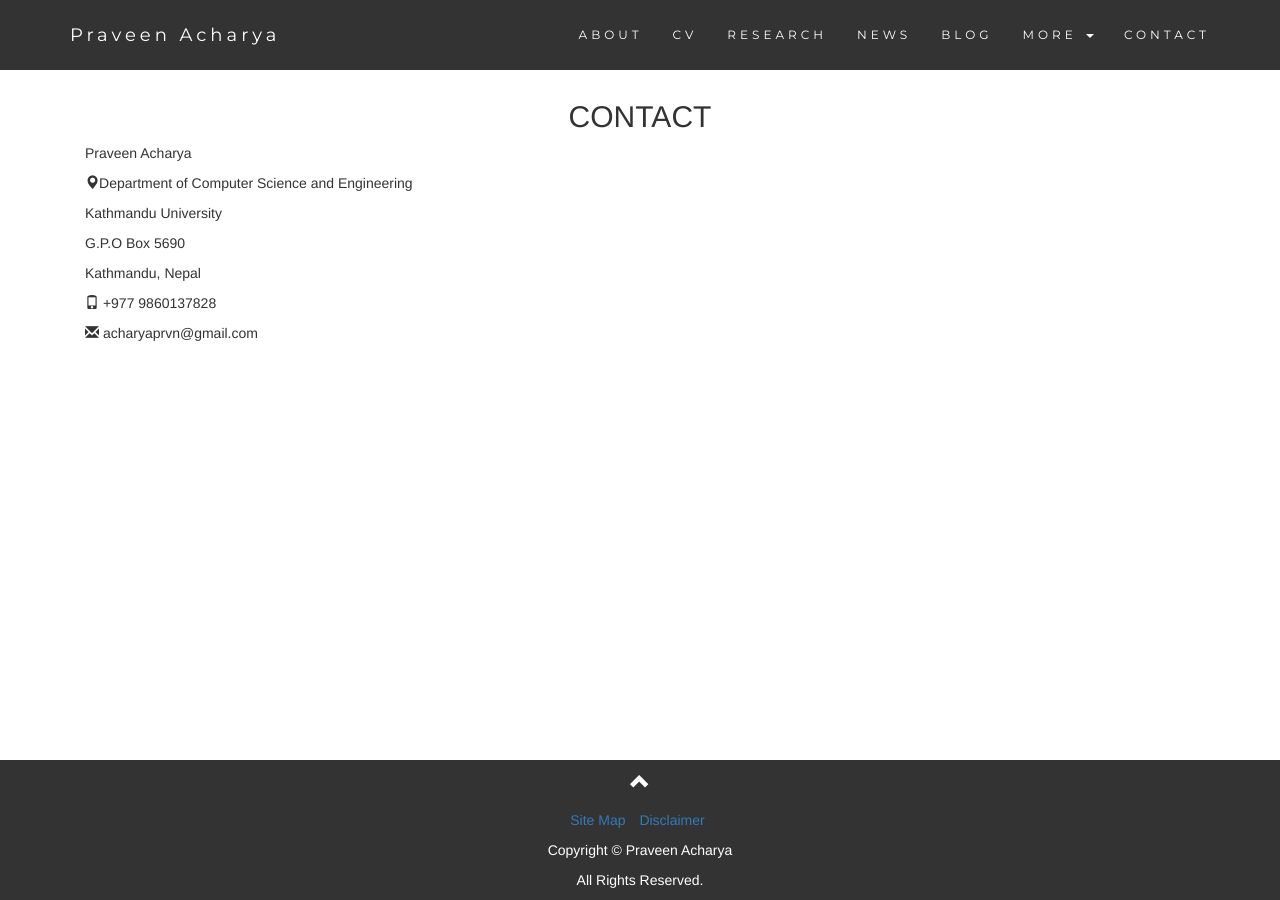
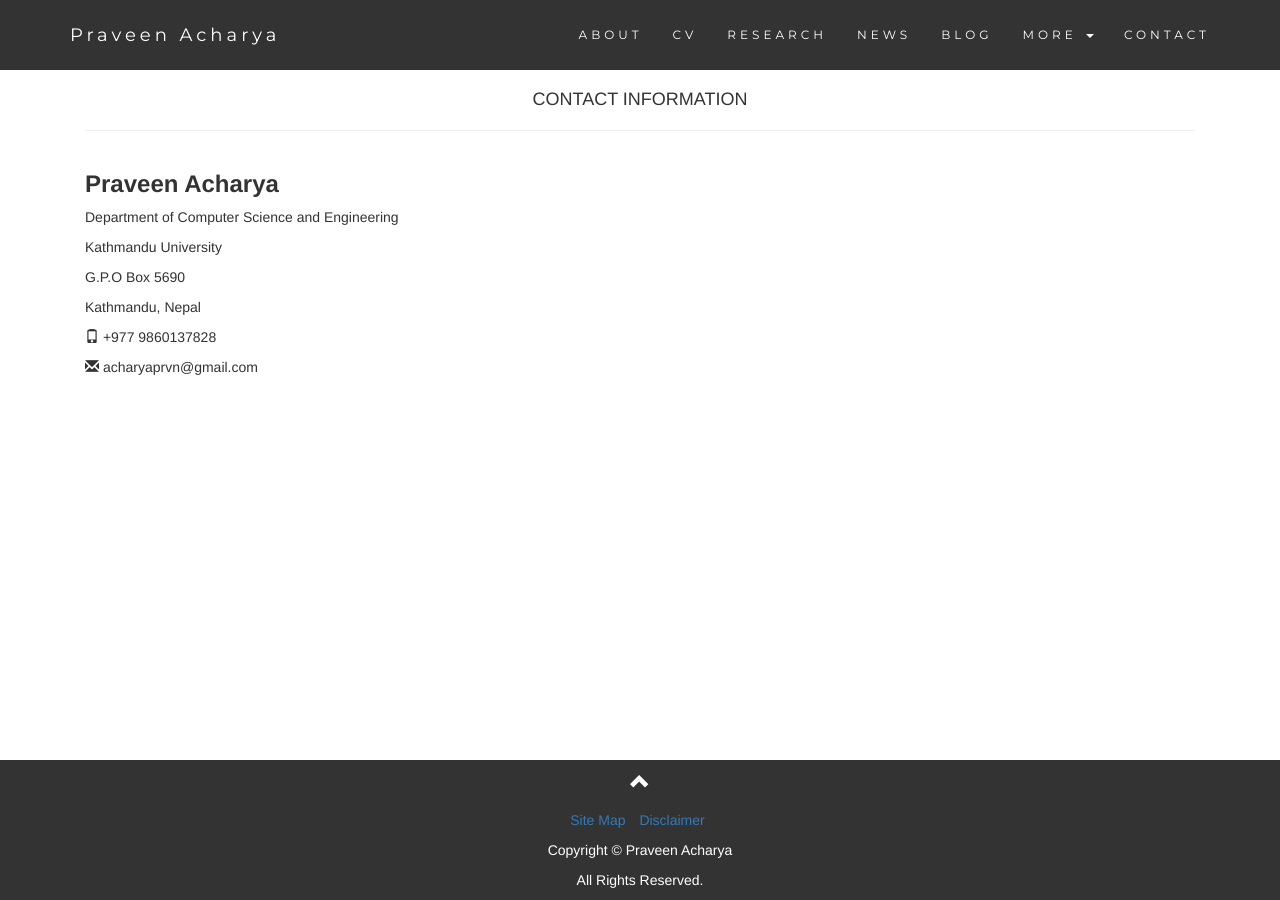
Before and after one commit to acharyaprvn/acharyaprvn.github.io-old, a Jekyll site: the page built from contact/index.html, in a window 1280 px wide. Built offline with Jekyll 4.4.1, drawn with Linux system fonts in a browser that asks for light colours.

Commit message:
contact page

```diff
--- a/contact/index.html
+++ b/contact/index.html
@@ -4,16 +4,21 @@ title: Praveen Acharya
 ---
 
 <div class="container-fluid bg-grey">
-  <h2 class="text-center">CONTACT</h2>
+  <h4 class="text-center">CONTACT INFORMATION</h4>
+  <hr>
   <div class="row">
-    <div class="col-sm-7">
-      <p>Praveen Acharya</p>
-	  <p><span class="glyphicon glyphicon-map-marker"></span>Department of Computer Science and Engineering</p>
-      <p>Kathmandu University</p>
-	  <p>G.P.O Box 5690<p>
-	  <p>Kathmandu, Nepal<p>
+    <div class="col-sm-5">
+      <h3><b>Praveen Acharya</b></h3>
+	  <p>Department of Computer Science and Engineering</p>
+      <p>   Kathmandu University</p>
+	  <p>	G.P.O Box 5690<p>
+	  <p>	Kathmandu, Nepal<p>
       <p><span class="glyphicon glyphicon-phone"></span> +977 9860137828</p>
       <p><span class="glyphicon glyphicon-envelope"></span> acharyaprvn@gmail.com</p>
     </div>
+	<div class="col-sm-7">
+	<div id="googleMap" style="height:350px;width:100%;"></div>
+	</div>
+
 	</div>
 	</div>
```
